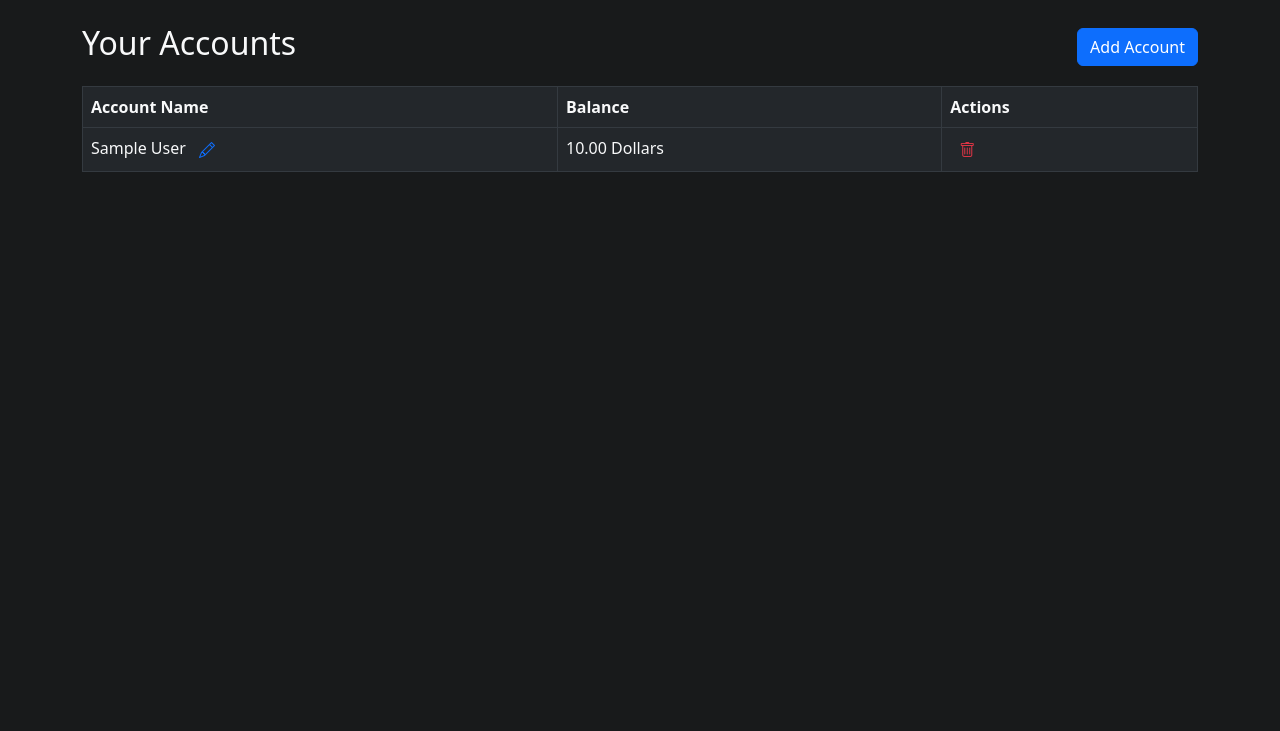
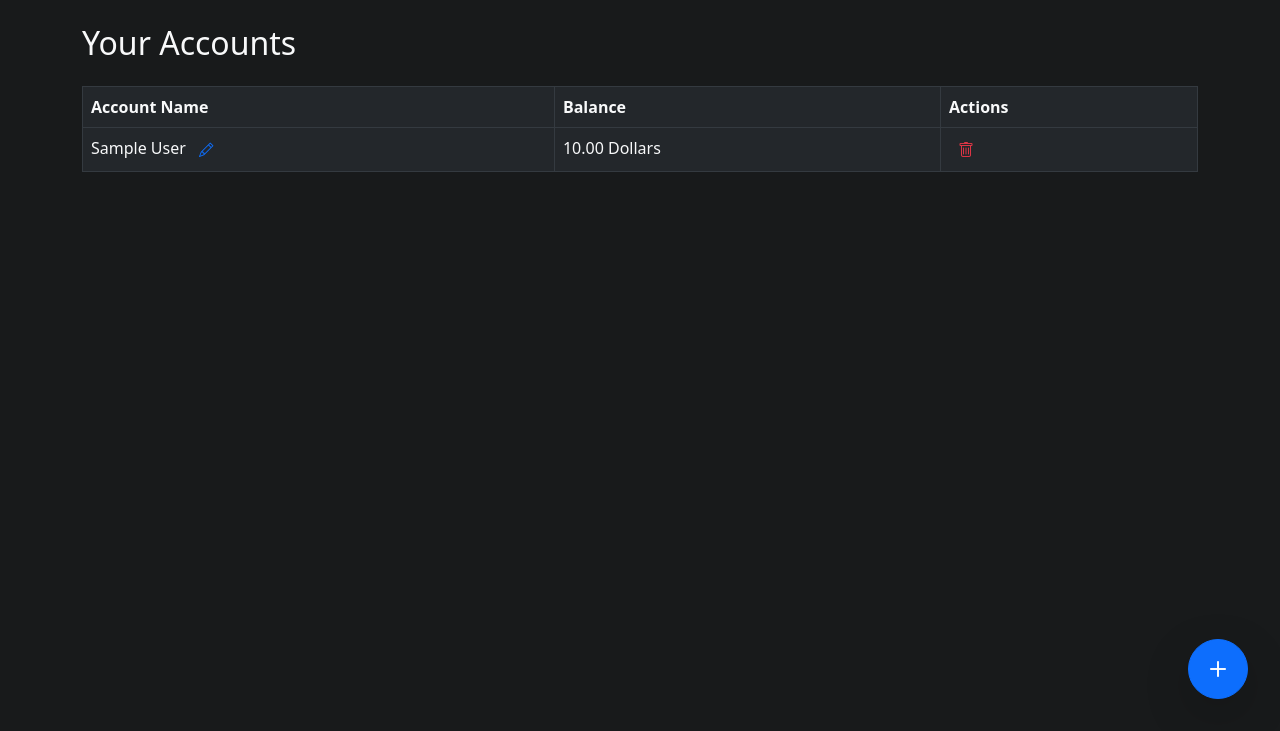
Before and after one commit to kaviraj022/Budget-Tracker, a Django app: template core/templates/core/accounts.html in a window 1280 px wide. Shown: the part 69-800 px from the top of the page. Run offline with Django 5.2, Linux system fonts and the light colour scheme; tables that the repository leaves empty hold one stand-in row (values such as "Sample post"); the template is opened without the code that fills it: values that come from a table or form of the project are taken from there, most other values are stand-ins (such as "Sample title", 1, 10 or a date in 2020).

Commit message:
Enhance date picker: always show pointer on calendar icon, use Flatpickr for fully dark/light themed calendar popup matching app theme

```diff
--- a/core/templates/core/accounts.html
+++ b/core/templates/core/accounts.html
@@ -7,9 +7,6 @@
 
 <div class="d-flex justify-content-between align-items-center mb-3">
     <h2>Your Accounts</h2>
-    <button class="btn btn-primary" data-bs-toggle="modal" data-bs-target="#addAccountModal">
-        Add Account
-    </button>
 </div>
 <table class="table table-bordered">
     <thead>
@@ -24,7 +21,7 @@
         <tr>
             <td>
                 <span class="account-name" id="accountName-{{ account.id }}">{{ account.account_name }}</span>
-                <button class="btn btn-link text-primary p-0 ms-2 rename-account-btn" data-account-id="{{ account.id }}" title="Rename Account" style="font-size:1rem; vertical-align:middle; padding:0 0.4rem;"><i class="bi bi-pencil"></i></button>
+                <button class="btn btn-link text-primary p-0 ms-2 rename-account-btn" data-account-id="{{ account.id }}" title="Rename Account" style="font-size:0.9rem; vertical-align:middle; padding:0 0.4rem;"><i class="bi bi-pencil"></i></button>
             </td>
             <td>
                 {{ account.balance|floatformat:2 }} {{ account.get_amount_type_display }}
@@ -41,6 +38,11 @@
         {% endfor %}
     </tbody>
 </table>
+
+<!-- Floating Add Account Button -->
+<button id="fabAddAccount" class="btn btn-primary rounded-circle shadow-lg position-fixed" style="bottom: 2rem; right: 2rem; width: 60px; height: 60px; z-index: 1050; font-size: 2rem; display: flex; align-items: center; justify-content: center;">
+    <i class="bi bi-plus"></i>
+</button>
 
 <!-- Add Account Modal -->
 <div class="modal fade" id="addAccountModal" tabindex="-1" aria-labelledby="addAccountModalLabel" aria-hidden="true">
@@ -104,4 +106,13 @@
 <script src="{% static 'core/add_account.js' %}"></script>
 <script src="{% static 'core/edit_balance.js' %}"></script>
 <script src="{% static 'core/accounts.js' %}"></script>
+<script>
+document.addEventListener('DOMContentLoaded', function() {
+    const fab = document.getElementById('fabAddAccount');
+    const addAccountModal = new bootstrap.Modal(document.getElementById('addAccountModal'));
+    fab.addEventListener('click', function() {
+        addAccountModal.show();
+    });
+});
+</script>
 {% endblock %}
--- a/core/templates/core/base.html
+++ b/core/templates/core/base.html
@@ -8,6 +8,53 @@
     <link href="https://cdn.jsdelivr.net/npm/bootstrap@5.3.0/dist/css/bootstrap.min.css" rel="stylesheet">
     <link rel="stylesheet" href="https://cdn.jsdelivr.net/npm/bootstrap-icons@1.11.3/font/bootstrap-icons.css">
     <link rel="stylesheet" href="{% static 'core/navbar.css' %}">
+    <style>
+    .fade-page,
+    .table,
+    .modal-content,
+    .table tr,
+    .table td,
+    .table th {
+        transition: background-color 0.4s ease-in-out, color 0.4s ease-in-out, opacity 0.4s ease-in-out;
+    }
+    .fade-page.fade-out {
+        opacity: 0;
+    }
+    /* Date input and calendar icon theming */
+    body.dark-theme input[type="date"] {
+        background-color: #23272b;
+        color: #fff;
+        border-color: #444;
+    }
+    body.dark-theme input[type="date"]::-webkit-input-placeholder { color: #bbb; }
+    body.dark-theme input[type="date"]::-webkit-calendar-picker-indicator {
+        filter: invert(1);
+        opacity: 1;
+        cursor: pointer;
+        display: block;
+    }
+    body.dark-theme input[type="date"]::-moz-placeholder { color: #bbb; }
+    body.dark-theme input[type="date"]::-ms-input-placeholder { color: #bbb; }
+    body.dark-theme input[type="date"]::placeholder { color: #bbb; }
+    /* For light theme, ensure default look */
+    body.light-theme input[type="date"] {
+        background-color: #fff;
+        color: #212529;
+        border-color: #ced4da;
+    }
+    body.light-theme input[type="date"]::-webkit-calendar-picker-indicator {
+        filter: none;
+        opacity: 1;
+        cursor: pointer;
+        display: block;
+    }
+    /* Always show pointer on calendar icon */
+    input[type="date"]::-webkit-calendar-picker-indicator {
+        cursor: pointer;
+        opacity: 1;
+        display: block;
+    }
+    </style>
 </head>
 <body>
     <nav class="navbar navbar-expand-lg navbar-dark bg-dark">
@@ -40,7 +87,7 @@
             </div>
         </div>
     </nav>
-    <div class="container mt-4">
+    <div class="container mt-4 fade-page" id="mainPageContainer">
         {% if messages %}
             {% for message in messages %}
                 <div class="alert alert-{{ message.tags }} auto-dismiss-alert">{{ message }}</div>
@@ -84,6 +131,9 @@
 
     <script src="https://cdn.jsdelivr.net/npm/bootstrap@5.3.0/dist/js/bootstrap.bundle.min.js"></script>
     <script src="{% static 'core/change_password.js' %}"></script>
+    <script src="https://cdn.jsdelivr.net/npm/flatpickr"></script>
+    <link rel="stylesheet" href="https://cdn.jsdelivr.net/npm/flatpickr/dist/flatpickr.min.css">
+    <link rel="stylesheet" href="https://cdn.jsdelivr.net/npm/flatpickr/dist/themes/dark.css" id="flatpickr-dark-theme" disabled>
     <script>
     // Theme toggle logic
     function setTheme(theme) {
@@ -122,6 +172,51 @@
                 }, 500);
             });
         }, 1000);
+
+        // Smooth page transition for nav links
+        document.querySelectorAll('a.nav-link').forEach(function(link) {
+            if (link.getAttribute('href') === window.location.pathname) return;
+            if (link.getAttribute('href') === '#' || link.hasAttribute('data-bs-toggle')) return;
+            link.addEventListener('click', function(e) {
+                const container = document.getElementById('mainPageContainer');
+                if (container) {
+                    e.preventDefault();
+                    container.classList.add('fade-out');
+                    setTimeout(function() {
+                        window.location = link.getAttribute('href');
+                    }, 350);
+                }
+            });
+        });
+
+        // Apply flatpickr to all date inputs
+        document.querySelectorAll('input[type="date"]').forEach(function(input) {
+            input.type = 'text'; // Prevent native picker
+            flatpickr(input, {
+                dateFormat: 'Y-m-d',
+                allowInput: true,
+                theme: document.body.classList.contains('dark-theme') ? 'dark' : 'light',
+                onOpen: function(selectedDates, dateStr, instance) {
+                    // Switch theme on open
+                    if (document.body.classList.contains('dark-theme')) {
+                        document.getElementById('flatpickr-dark-theme').removeAttribute('disabled');
+                    } else {
+                        document.getElementById('flatpickr-dark-theme').setAttribute('disabled', '');
+                    }
+                }
+            });
+        });
+        // Listen for theme changes
+        const observer = new MutationObserver(function() {
+            document.querySelectorAll('.flatpickr-calendar').forEach(function(cal) {
+                if (document.body.classList.contains('dark-theme')) {
+                    document.getElementById('flatpickr-dark-theme').removeAttribute('disabled');
+                } else {
+                    document.getElementById('flatpickr-dark-theme').setAttribute('disabled', '');
+                }
+            });
+        });
+        observer.observe(document.body, { attributes: true, attributeFilter: ['class'] });
     });
     </script>
 </body>
--- a/core/templates/core/dashboard.html
+++ b/core/templates/core/dashboard.html
@@ -37,7 +37,7 @@
                     {% csrf_token %}
                     <button type="submit" class="btn btn-link text-danger p-0 ms-2" onclick="return confirm('Are you sure you want to delete this transaction?');" title="Delete Transaction"><i class="bi bi-trash"></i></button>
                 </form>
-                <button class="btn btn-link text-primary p-0 ms-2 edit-transaction-btn" data-transaction-id="{{ transaction.id }}" title="Edit Transaction" style="font-size:1rem; vertical-align:middle; padding:0 0.4rem;"><i class="bi bi-pencil"></i></button>
+                <button class="btn btn-link text-primary p-0 ms-2 edit-transaction-btn" data-transaction-id="{{ transaction.id }}" title="Edit Transaction" style="font-size:0.9rem; vertical-align:middle; padding:0 0.4rem;"><i class="bi bi-pencil"></i></button>
             </td>
         </tr>
         {% empty %}
```
